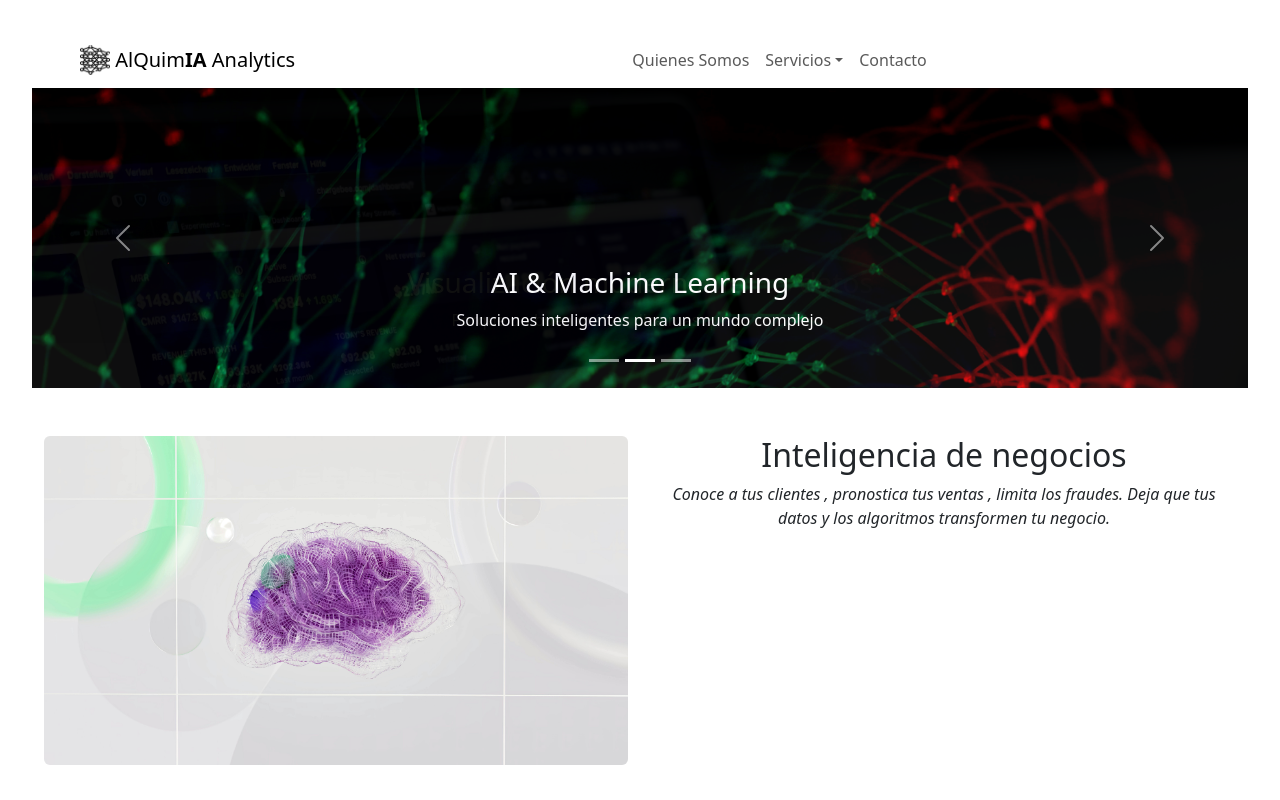
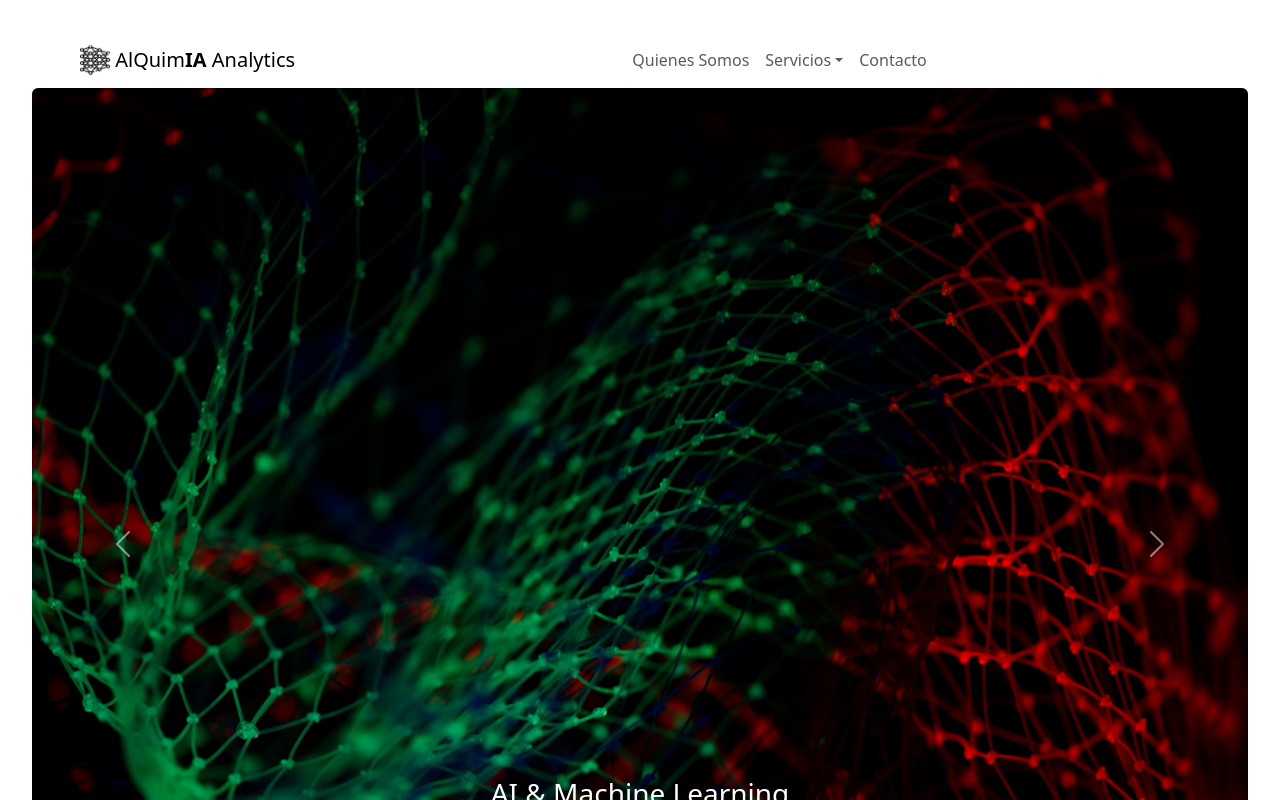
Before and after one commit to diegodiazross/convolutiva, a React (Vite) app: page / in a window 1280 px wide. Shown: the top 800 px of the page. Built offline with nearby package versions, Linux system fonts and the light colour scheme.

Commit message:
cambio en el carrusel principal

```diff
--- a/src/components/MainCarousel.jsx
+++ b/src/components/MainCarousel.jsx
@@ -4,6 +4,7 @@ import ml from "../assets/machine_learning.jpg";
 import app from "../assets/desarollo_apps.jpg";
 import { useState } from "react";
 import Carousel from "react-bootstrap/Carousel";
+import Image from "react-bootstrap/Image";
 
 function MainCarousel() {
   const [index, setIndex] = useState(0);
@@ -15,27 +16,21 @@ function MainCarousel() {
   return (
     <Carousel fade activeIndex={index} onSelect={handleSelect}>
       <Carousel.Item>
-        <div className={styles["carousel-img-container"]}>
-          <img src={dashboard1} alt="dasbboard" className="d-block w-80  carousel-img" />
-        </div>
+        <Image src={dashboard1} fluid rounded />
         <Carousel.Caption>
           <h3>Visualización moderna de tus datos</h3>
           <p>Porque un buen gráfico dice mas que mil palabras</p>
         </Carousel.Caption>
       </Carousel.Item>
       <Carousel.Item>
-        <div className={styles["carousel-img-container"]}>
-          <img src={ml} className="d-block w-80  carousel-img" alt="machine learning" />
-        </div>
+        <Image src={ml} fluid rounded alt="machine learning" />
         <Carousel.Caption>
           <h3>AI & Machine Learning</h3>
           <p>Soluciones inteligentes para un mundo complejo</p>
         </Carousel.Caption>
       </Carousel.Item>
       <Carousel.Item>
-        <div className={styles["carousel-img-container"]}>
-          <img src={app} className="d-block w-80 carousel-img" alt="apps" />
-        </div>
+        <Image src={app} fluid rounded alt="apps" />
         <Carousel.Caption>
           <h3>Desarrollo de apps</h3>
           <p>despliegue en la nube</p>
```
